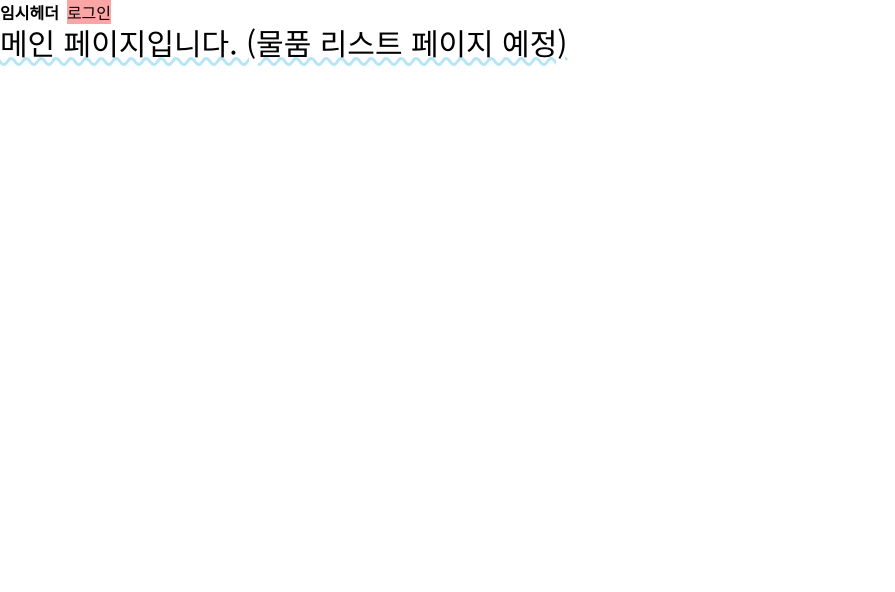
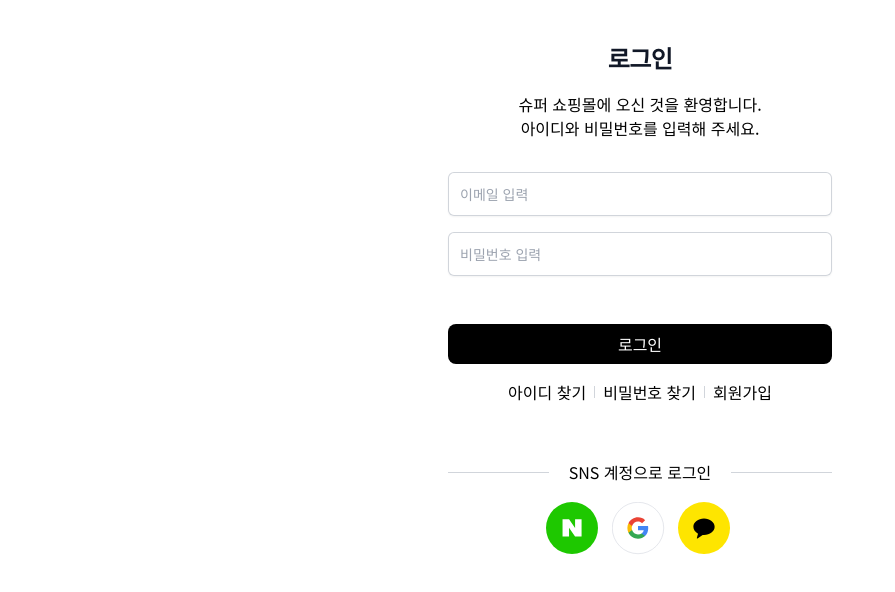
Before and after one commit to super-shoppingmall/super-frontend, a React (Create React App) app: page /login in a window 1280 px wide. Before the commit this address led to /. Shown: the top 592 px of the page, without its empty margins (0-895 px from the left). Built offline with nearby package versions, Linux system fonts and the light colour scheme.

Commit message:
Fix: 로그인 페이지 이동 버그 수정

```diff
--- a/src/components/Main.tsx
+++ b/src/components/Main.tsx
@@ -1,4 +1,3 @@
-import React from 'react';
 import Header from './Header/Header';
 
 const Main = () => {
--- a/src/context/AuthContext.tsx
+++ b/src/context/AuthContext.tsx
@@ -23,9 +23,11 @@ export const AuthProvider = ({ children }: PropsWithChildren) => {
 
 	useEffect(() => {
 		const tokenInStorage = localStorage.getItem('SUPER_TOKEN') || '';
-		console.log(tokenInStorage);
+
 		if (tokenInStorage.length > 0) {
 			setIsLogin(true);
+		} else {
+			setIsLogin(false);
 		}
 	}, []);
 
--- a/src/pages/Login.tsx
+++ b/src/pages/Login.tsx
@@ -8,7 +8,7 @@ import SocialLoginGroup from '../layouts/Login/SocialLoginGroup';
 
 const Login = () => {
 	const navigate = useNavigate();
-	const isLogin = useContext(AuthContext);
+	const { isLogin } = useContext(AuthContext);
 
 	useEffect(() => {
 		if (isLogin) {
```
